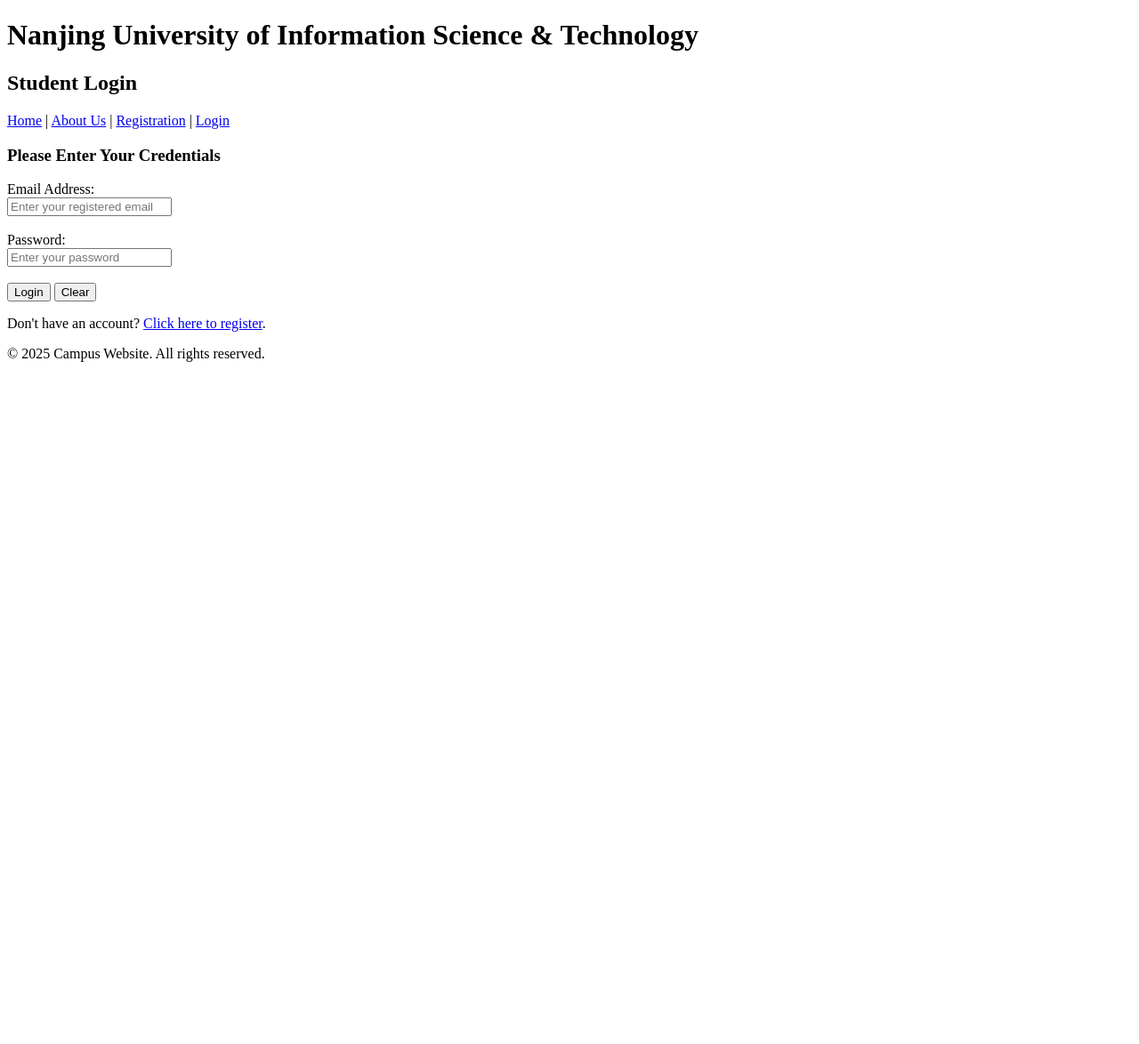
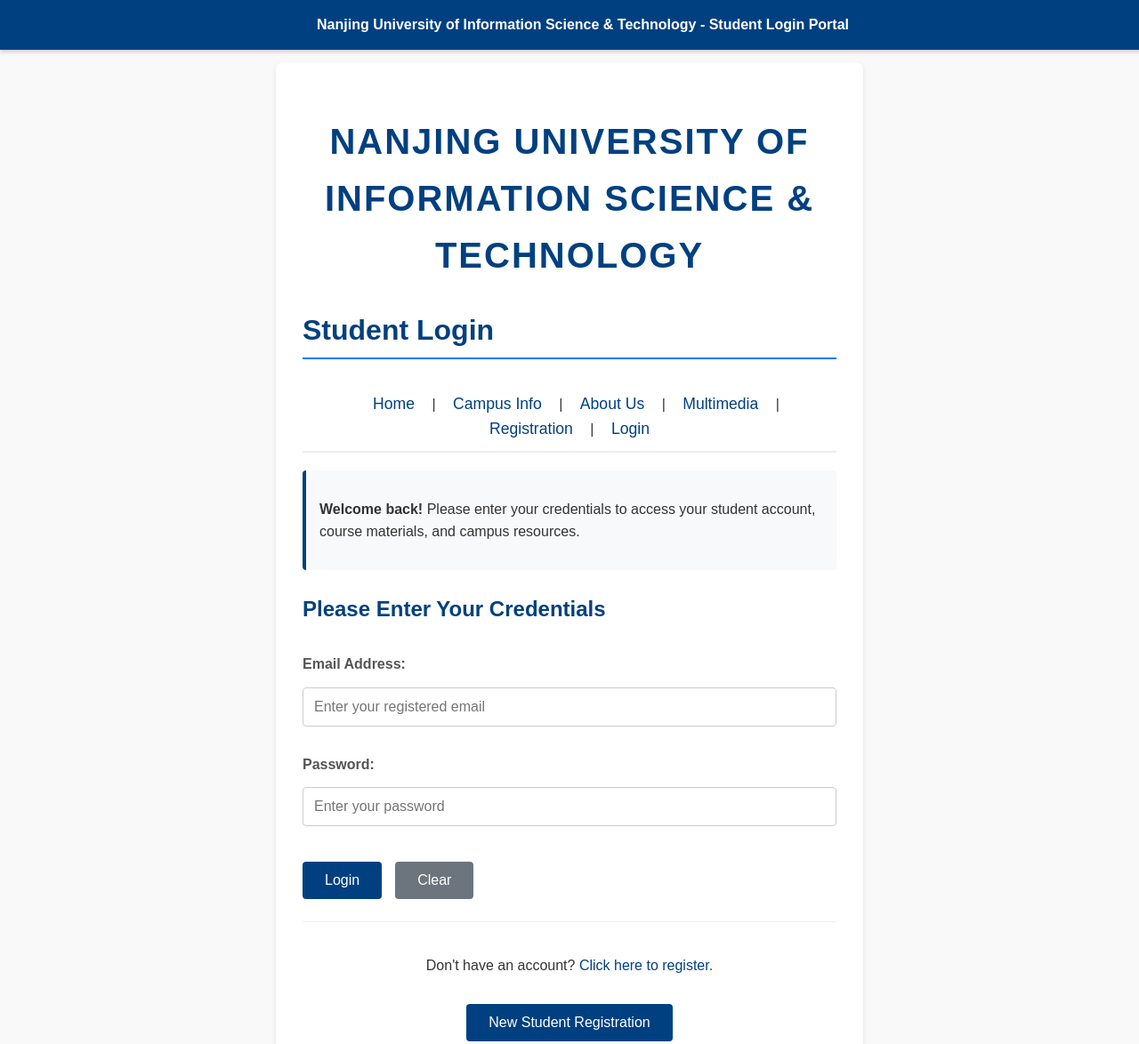
Before and after one commit to Xinjie-W1026/Xinjie-W1026.github.io, a website: page login.html in a window 1280 px wide. Shown: the top 1174 px of the page at 89% size. Before the commit the page ends 800 px from the top, so only its background shows below. Drawn offline with Linux system fonts and the light colour scheme.

Commit message:
Update login.html with new layout and styles
Updated the login form with new styles and structure, added a fixed navigation bar, and improved user experience with form groups and hints.

```diff
--- a/login.html
+++ b/login.html
@@ -2,37 +2,190 @@
 <html lang="en">
 <head>
     <meta charset="UTF-8">
-    <title>Campus Login Form</title>
+    <title>Student Login - Campus Portal</title>
+
+    <link rel="stylesheet" href="css/styles.css">
+    <style>
+
+        body {
+            font-family: Arial, sans-serif;
+            background-color: #f9f9f9;
+            color: #333;
+            padding-top: 50px;
+            margin: 0;
+        }
+        .fixed-nav {
+            position: fixed;
+            top: 0;
+            width: 100%;
+            background-color: #004080;
+            color: white;
+            padding: 15px;
+            text-align: center;
+            font-weight: bold;
+            z-index: 1000;
+        }
+        .container {
+            max-width: 600px;
+            margin: 20px auto;
+            padding: 30px;
+            background-color: white;
+            border-radius: 8px;
+            box-shadow: 0 2px 5px rgba(0,0,0,0.1);
+        }
+        h1, h2, h3 {
+            color: #004080;
+        }
+        a {
+            color: #004080;
+            text-decoration: none;
+        }
+        a:hover {
+            text-decoration: underline;
+        }
+        .main-nav {
+            text-align: center;
+            margin: 20px 0;
+            padding: 10px;
+            border-bottom: 2px solid #eee;
+        }
+        .main-nav a {
+            margin: 0 15px;
+            font-size: 1.1em;
+        }
+        .login-form {
+            margin-top: 30px;
+        }
+        .form-group {
+            margin-bottom: 20px;
+        }
+        label {
+            display: block;
+            margin-bottom: 8px;
+            font-weight: bold;
+            color: #555;
+        }
+        input[type="email"],
+        input[type="password"],
+        input[type="text"] {
+            width: 100%;
+            padding: 12px;
+            border: 1px solid #ccc;
+            border-radius: 4px;
+            box-sizing: border-box;
+            font-size: 16px;
+        }
+        input[type="email"]:focus,
+        input[type="password"]:focus,
+        input[type="text"]:focus {
+            outline: none;
+            border-color: #004080;
+            box-shadow: 0 0 5px rgba(0, 64, 128, 0.2);
+        }
+        .form-actions {
+            margin-top: 30px;
+            display: flex;
+            gap: 15px;
+        }
+        input[type="submit"],
+        input[type="reset"],
+        .transform-hover {
+            padding: 12px 25px;
+            background-color: #004080;
+            color: white;
+            border: none;
+            border-radius: 4px;
+            cursor: pointer;
+            font-size: 16px;
+        }
+        input[type="reset"] {
+            background-color: #6c757d;
+        }
+        input[type="submit"]:hover,
+        input[type="reset"]:hover {
+            opacity: 0.9;
+        }
+        .register-link {
+            margin-top: 25px;
+            padding-top: 20px;
+            border-top: 1px solid #eee;
+            text-align: center;
+        }
+        footer {
+            text-align: center;
+            padding: 20px;
+            background-color: #f1f1f1;
+            margin-top: 40px;
+            border-top: 1px solid #ddd;
+        }
+        .login-hint {
+            background-color: #f8f9fa;
+            padding: 15px;
+            border-left: 4px solid #004080;
+            margin-bottom: 25px;
+            border-radius: 4px;
+        }
+    </style>
 </head>
 <body>
 
+
+<div class="fixed-nav">
+    Nanjing University of Information Science & Technology - Student Login Portal
+</div>
+
+<div class="container">
     <h1>Nanjing University of Information Science & Technology</h1>
     <h2>Student Login</h2>
 
-<p>
+
+    <div class="main-nav">
         <a href="index.html">Home</a> |
+        <a href="campus-info.html">Campus Info</a> |
         <a href="text-formatting.html">About Us</a> |
+        <a href="multimedia.html">Multimedia</a> |
         <a href="registration.html">Registration</a> |
         <a href="login.html">Login</a>
-</p>
+    </div>
+
+
+    <div class="login-hint">
+        <p><strong>Welcome back!</strong> Please enter your credentials to access your student account, course materials, and campus resources.</p>
+    </div>
+
 
     <h3>Please Enter Your Credentials</h3>
 
-<form action="submit-form.html" method="post">
-    <label for="email">Email Address:</label><br>
-    <input type="email" id="email" name="email" placeholder="Enter your registered email"><br><br>
+    <form action="submit-form.html" method="post" class="login-form">
+        <div class="form-group">
+            <label for="email">Email Address:</label>
+            <input type="email" id="email" name="email" placeholder="Enter your registered email" required>
+        </div>
 
-    <label for="password">Password:</label><br>
-    <input type="password" id="password" name="password" placeholder="Enter your password"><br><br>
+        <div class="form-group">
+            <label for="password">Password:</label>
+            <input type="password" id="password" name="password" placeholder="Enter your password" required>
+        </div>
 
+        <div class="form-actions">
             <input type="submit" value="Login">
             <input type="reset" value="Clear">
+        </div>
     </form>
 
+
+    <div class="register-link">
         <p>Don't have an account? <a href="registration.html">Click here to register</a>.</p>
 
+        <button class="transform-hover" onclick="window.location.href='registration.html';" style="margin-top: 15px;">
+            New Student Registration
+        </button>
+    </div>
+</div>
+
 <footer>
-    <p>&copy; 2025 Campus Website. All rights reserved.</p>
+    <p>&copy; 2025 Nanjing University of Information Science & Technology Campus Website. All rights reserved.</p>
+    <p><small>Need assistance? Contact the IT Help Desk at it-support@nuist.edu.cn or call (123) 456-7890</small></p>
 </footer>
 
 </body>
```
Lines whose indentation alone changed are shown as unchanged.
